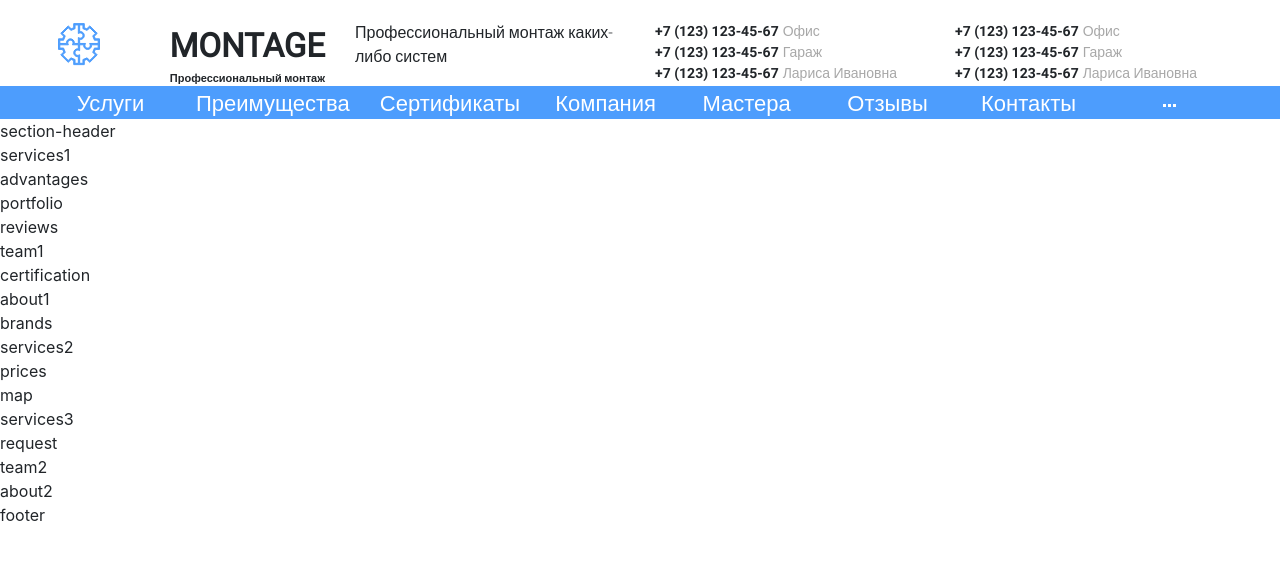
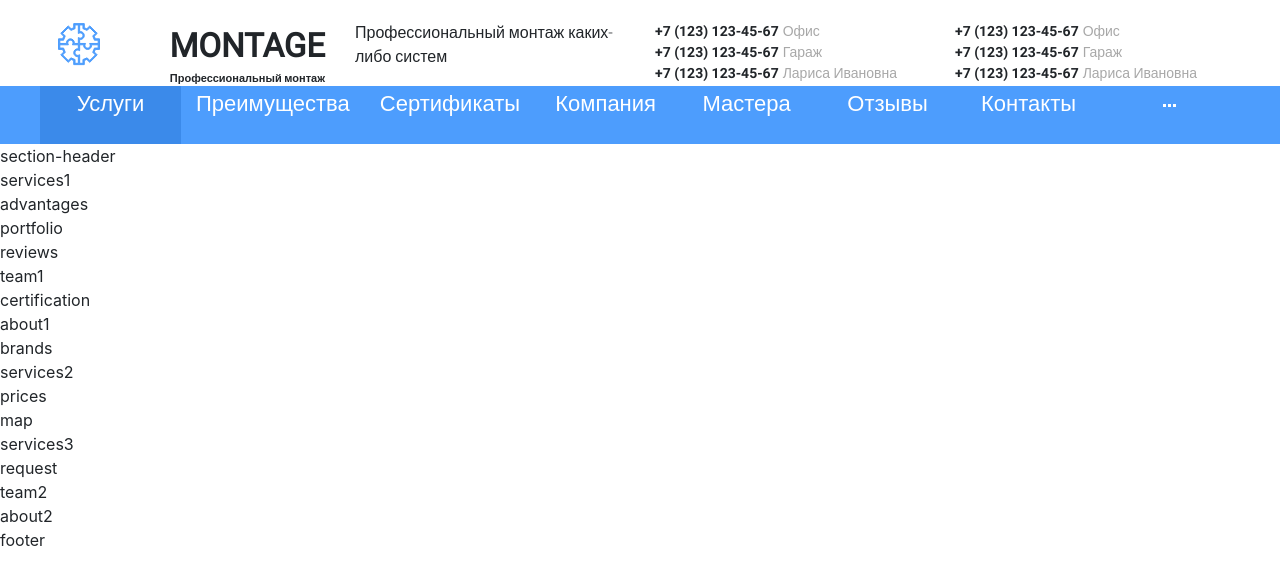
Before and after one commit to mustang1996/Montage, a website: page app/index.html in a window 1280 px wide. Drawn offline with Linux system fonts and the light colour scheme.

Commit message:
Just messing with the navbar

```diff
--- a/app/index.html
+++ b/app/index.html
@@ -83,7 +83,7 @@
   <div class="header-bottom-wrapper">
     <nav class="header-bottom-navbar container">
       <ul class="header-bottom-navbar__items row">
-        <li class="header-bottom-navbar__item col">
+        <li class="header-bottom-navbar__item active col">
           <a href="#">Услуги</a>
         </li>
         <li class="header-bottom-navbar__item col">
--- a/app/sass/_vars.sass
+++ b/app/sass/_vars.sass
@@ -4,7 +4,7 @@ $base: #131D21
 $text1: white
 $text2: #878787
 $destination: #a8a8a8
-
+// #3b8aea
 
 $robotoLight: "RobotoLight", sans-serif
 $robotoRegular: "RobotoRegular", sans-serif
--- a/app/sass/critical.sass
+++ b/app/sass/critical.sass
@@ -64,16 +64,19 @@ p
 .header-bottom-navbar
 	&__items
 
-
-
 	&__item
 		font-family: $robotoLight
 		font-size: 22px
 
 		& > a
 			color: $text1
+			display: block
+			height: 58px
 			text-decoration: none
+			vertical-align: center
 
+		&.active
+			background-color: #3b8aea
 
 
 
```
Also changed, not shown: app/css/critical.css.
